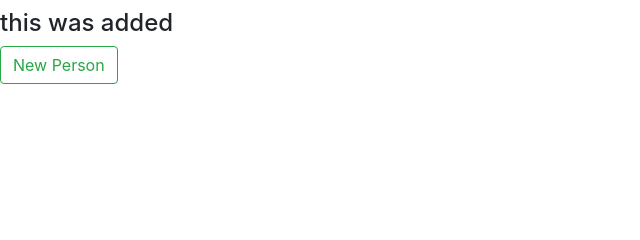
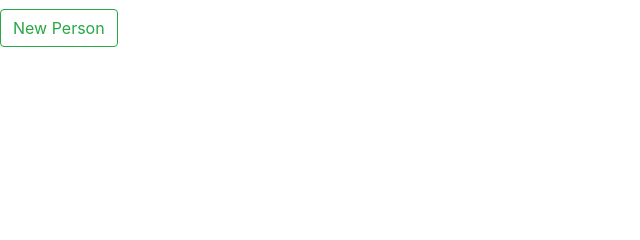
Before and after one commit to iwantm/QAPracticalProject, a Flask app: page / in a window 1280 px wide. Shown: the part 135-375 px from the top of the page, without its empty margins (0-640 px from the left). Run offline with Flask 2, Linux system fonts and the light colour scheme; data that the repository does not hold is empty.

Commit message:
hotfix-remove test text

```diff
--- a/service1/templates/index.html
+++ b/service1/templates/index.html
@@ -12,7 +12,6 @@
     <h1>Name: {{name["first_name"]}} {{name["last_name"]}}</h1>
     <h2>Gender: {{gender}}</h2>
     <h3>Country: {{country}}</h3>
-    <h4>this was added</h4>
     <a class="btn btn-outline-success" href="{{url_for('index')}}"> New Person </a>
 </body>
 
```
